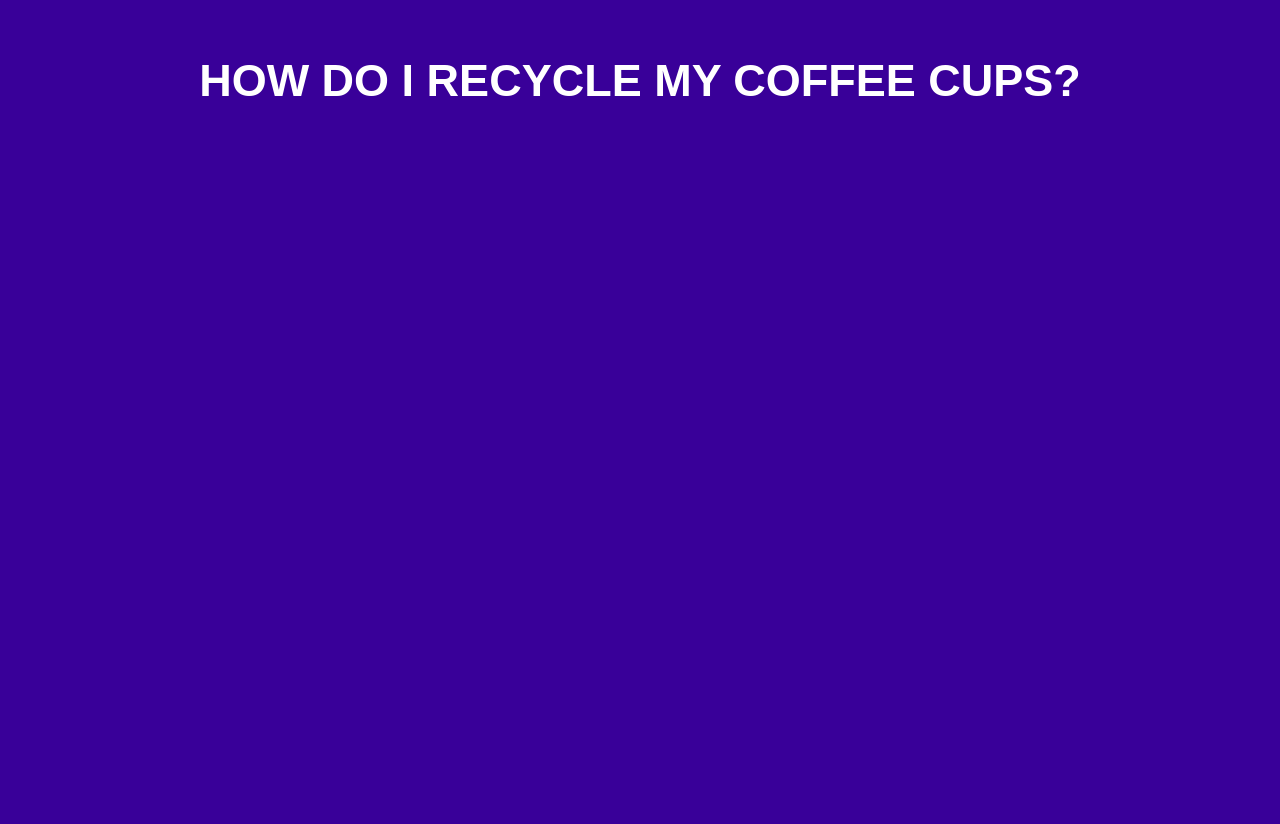
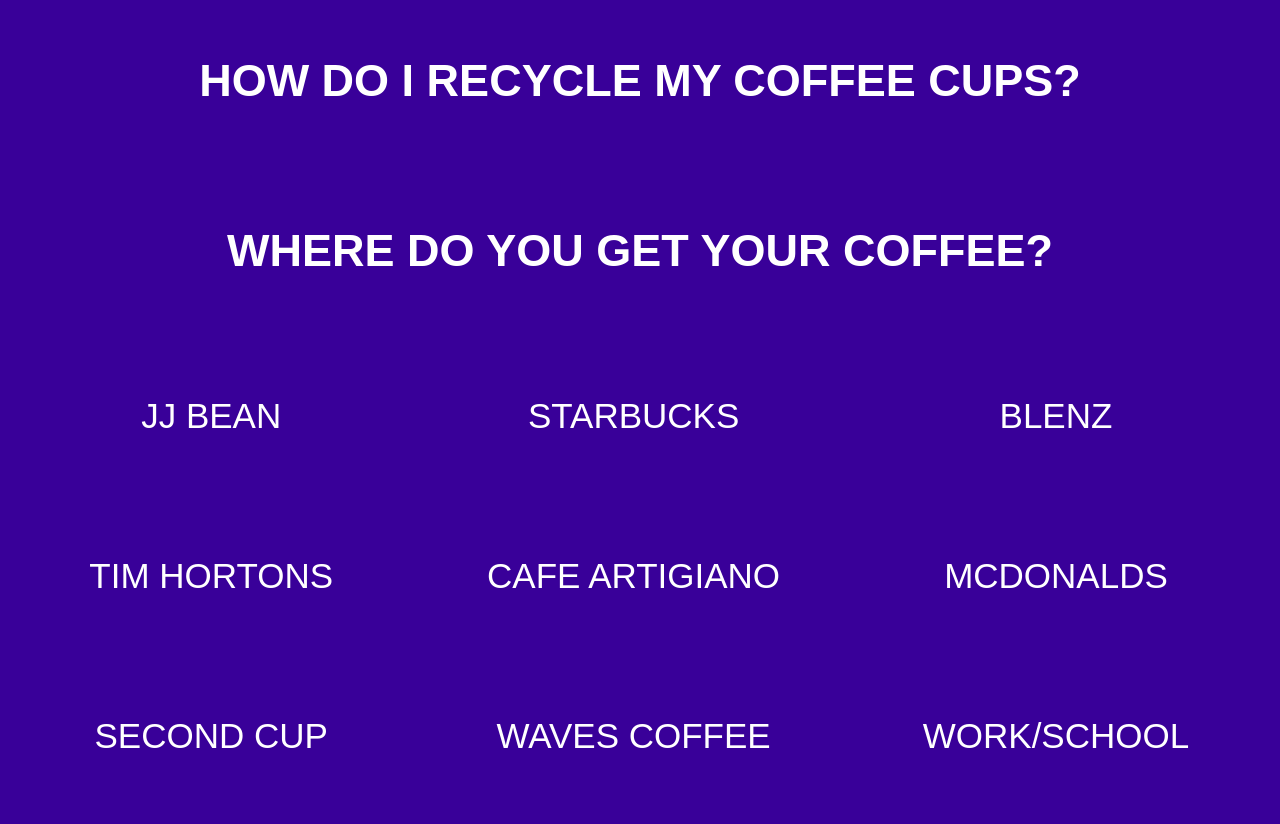
Before and after one commit to melanietea/coffee_recycling, a plain HTML site: page index.html in a window 1280 px wide. Shown: the part 1716-2540 px from the top of the page. Before the commit the page ends 1875 px from the top, so only its background shows below. Drawn offline with nearby package versions, Linux system fonts and the light colour scheme.

Commit message:
Coffee Menu Added

```diff
--- a/css/main.css
+++ b/css/main.css
@@ -19,13 +19,17 @@ h2 {
   font-size: 35px
 }
 h3 {
-
+  font-size: 35px;
+  font-weight: normal;
 }
 h4 {
   font-size: 40px;
   font-weight: 100;
 }
-
+a {
+  color: white;
+  text-decoration: none;
+}
 p {
   font-size: 25px
 }
@@ -59,3 +63,29 @@ table {
 #how_recycle_cup {
   height: 384px
 }
+#coffee_menu {
+  float: left;
+  height: 768px;
+  width: 100%;
+  text-align: center;
+}
+#coffee_menu_left_side {
+  width: 33%;
+  float: left;
+  text-align: center;
+}
+#coffee_menu_right_side {
+  width: 33%;
+  float: left;
+  text-align: center;
+}
+#coffee_menu_center {
+  width: 33%;
+  float: left;
+  text-align: center;
+}
+#jjbean {
+  height: 768px;
+  width: 100%;
+  text-align: center;
+}
--- a/index.html
+++ b/index.html
@@ -30,6 +30,66 @@
           </tr>
         </table>
       </div>
+      <div id="coffee_menu">
+          <br>
+          <br>
+          <h1>WHERE DO YOU GET YOUR COFFEE?</h1>
+          <br>
+          <br>
+          <br>
+        <div id="coffee_menu_left_side">
+          <h3>
+          <a href="#jjbean">JJ BEAN</a>
+          <br>
+          <br>
+          <br>
+          <br>
+          TIM HORTONS
+          <br>
+          <br>
+          <br>
+          <br>
+          SECOND CUP
+          </h3>
+        </div>
+        <div id="coffee_menu_center">
+          <h3>
+          STARBUCKS
+          <br>
+          <br>
+          <br>
+          <br>
+          CAFE ARTIGIANO
+          <br>
+          <br>
+          <br>
+          <br>
+          WAVES COFFEE
+          </h3>
+        </div>
+        <div id="coffee_menu_right_side">
+          <h3>
+          BLENZ
+          <br>
+          <br>
+          <br>
+          <br>
+          MCDONALDS
+          <br>
+          <br>
+          <br>
+          <br>
+          WORK/SCHOOL
+          </h3>
+        </div>
+      </div>
+      <div id="jjbean">
+        <h1>TAKING APART: JJ BEAN PAPER CUPS</h1>
+        <img src="img/coffeeyo.png" width="1024px" height="658px" margin="none">
+        <h2>
+          <a href="#coffee_menu">I WANT TO CHOOSE ANOTHER</a>
+        </h2>
+      </div>
         <script src="//ajax.googleapis.com/ajax/libs/jquery/1.11.2/jquery.min.js"></script>
         <script>window.jQuery || document.write('<script src="js/vendor/jquery-1.11.2.min.js"><\/script>')</script>
 
```
Also changed, not shown: img/coffeeyo.png (added), 1 other file. Lines whose indentation alone changed are shown as unchanged.
